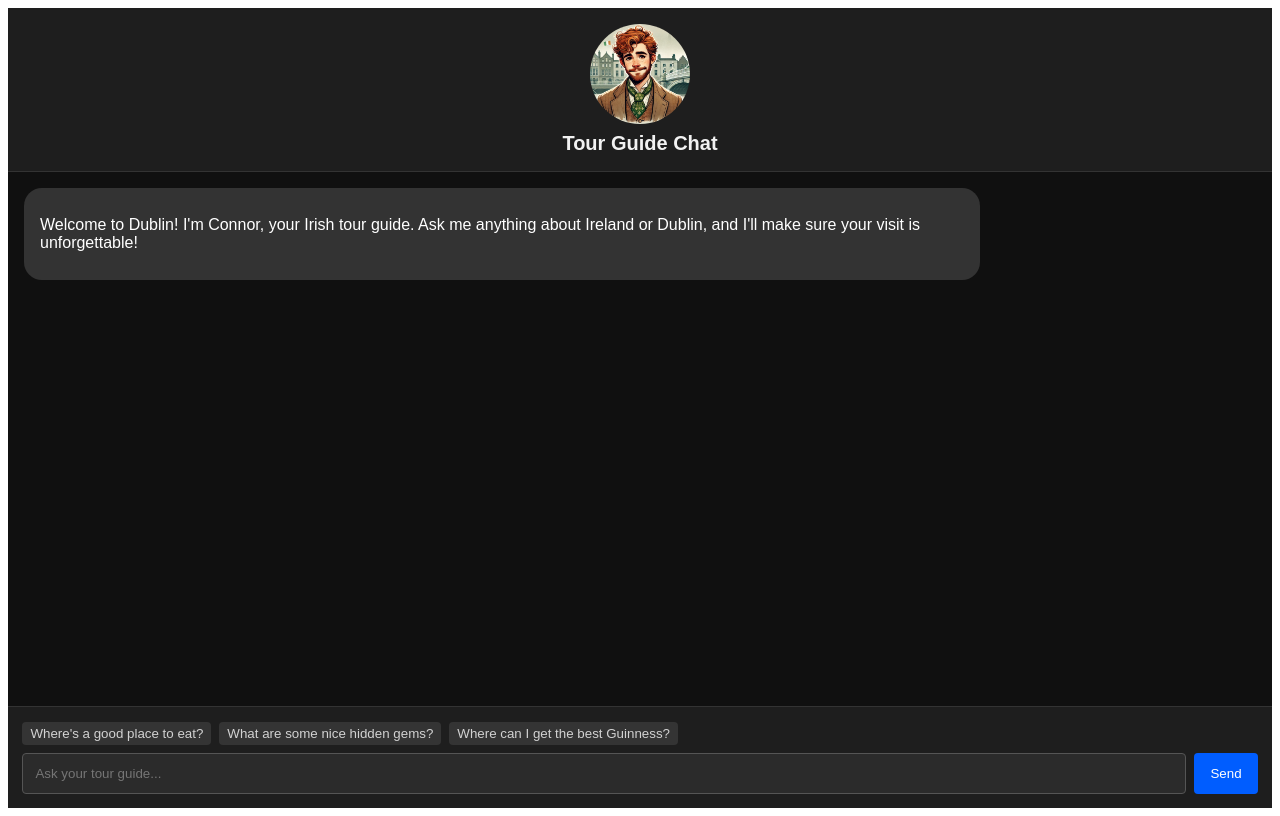
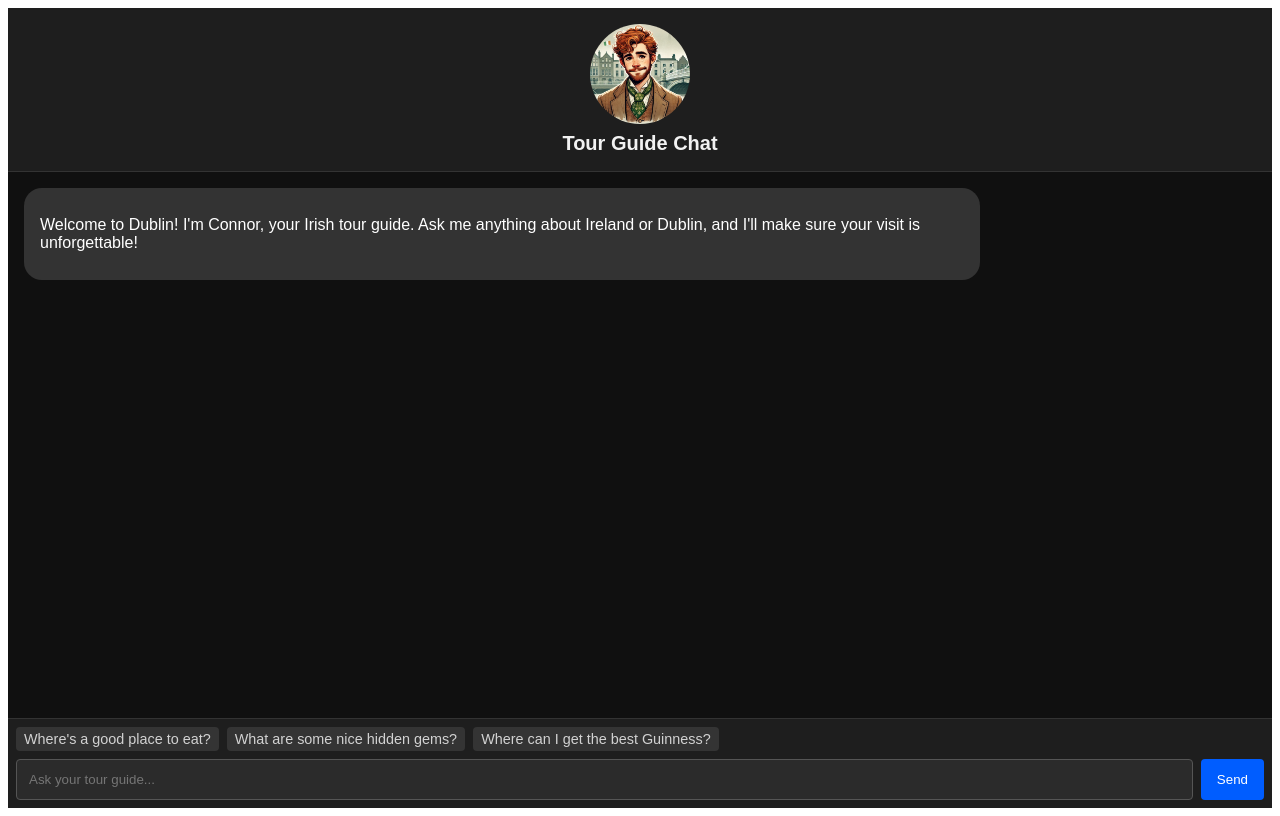
Before and after one commit to passengercommits/my-tour-guide-app, a Next.js app: page / in a window 1280 px wide. Built offline with nearby package versions, Linux system fonts and the light colour scheme.

Commit message:
increased assistant message size 2

```diff
--- a/pages/index.js
+++ b/pages/index.js
@@ -115,6 +115,7 @@ export default function Home() {
                   whiteSpace: "pre-wrap",
                   color: "#fff",
                   backgroundColor: isUser ? "#005dff" : "#333333",
+                  fontSize: "1rem", // Chat messages slightly larger
                 }}
               >
                 {isUser ? (
@@ -132,12 +133,12 @@ export default function Home() {
       <footer
         style={{
           borderTop: "1px solid #333",
-          padding: "0.9rem",
+          padding: "0.5rem",
           flexShrink: 0,
           backgroundColor: "#1e1e1e",
         }}
       >
-        {/* Suggested prompts (faded) */}
+        {/* Suggested prompts (faded, slightly smaller font) */}
         <div
           style={{
             display: "flex",
@@ -158,6 +159,7 @@ export default function Home() {
                 borderRadius: "4px",
                 padding: "0.25rem 0.5rem",
                 cursor: "pointer",
+                fontSize: "0.9rem", // Slightly smaller than 1rem
               }}
             >
               {prompt}
```
